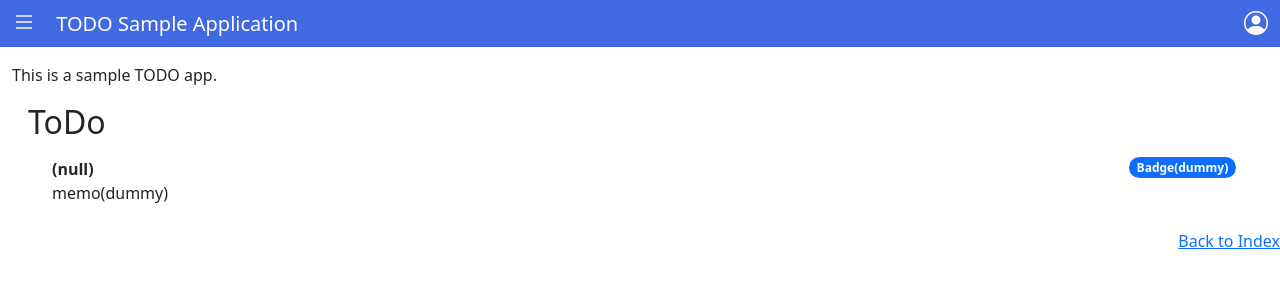
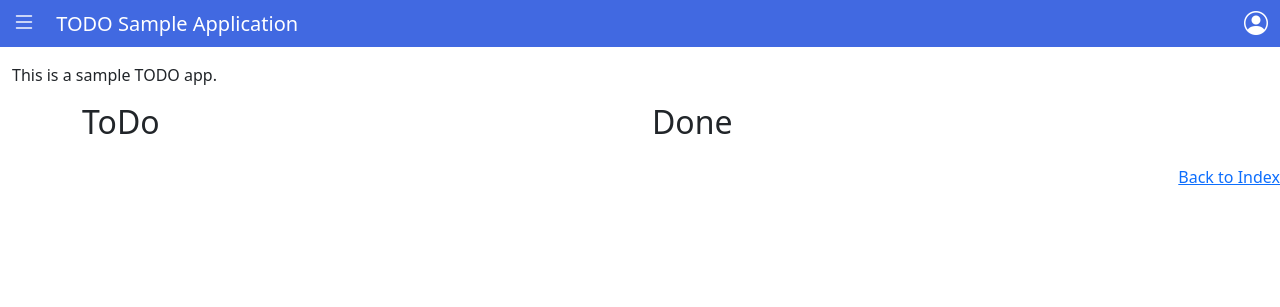
Before and after one commit to kazukifujiwara/docker-flask-todos, a Flask app: page /view/ in a window 1280 px wide. Shown: the top 307 px of the page. Run offline with Flask 2, Linux system fonts and the light colour scheme; some libraries are stand-ins or nearby versions.

Commit message:
added task's status

```diff
--- a/src/apis/__init__.py
+++ b/src/apis/__init__.py
@@ -3,8 +3,8 @@ from .todos import api as todos
 
 api = Api(
     version='1.0',
-    title='Sample API',
-    description='A sample API',
+    title='Sample TODO API',
+    description='Sample TODO API',
     doc="/doc/"
 )
 
--- a/src/templates/layout.html
+++ b/src/templates/layout.html
@@ -27,7 +27,7 @@
                     <!-- ml-auto: navbar内右寄せアイテムに適用 -->
                     <ul class="navbar-nav ml-auto">
                         <li class="nav-item">
-                            <i class="bi bi-person-circle h4" style="color: white;"></i>
+                            <i class="bi bi-person-circle h4" style="color: white;" onclick="openAccountModal()"></i>
                         </li>
                     </ul>
 
@@ -41,19 +41,38 @@
             <!-- position-absolute をつけることで要素を浮かせる -->
             <!-- TODO: col-sm-4 → col-sm-6 に変えてみた(様子見) -->
             <div class="sidebar p-4 bg-light col-xl-3 col-sm-6 position-absolute">
-                <div class="list-group" id="list-tab" role="tablist">
-                    <a class="list-group-item list-group-item-action active" id="sidebar-item-1" data-bs-toggle="list" href="#list-1" role="tab" aria-controls="sidebar-item-1">Dummy Menu1</a>
-                    <a class="list-group-item list-group-item-action" id="sidebar-item-2" data-bs-toggle="list" href="#list-2" role="tab" aria-controls="sidebar-item-2">Dummy Menu2</a>
-                    <a href="/doc" class="list-group-item list-group-item-action">SwaggerUI</a>
-                    <a href="/api/todos" class="list-group-item list-group-item-action">JSON Data</a>
-                    <a href="https://github.com/kazukifujiwara/docker-flask-todos" class="list-group-item list-group-item-action">Source Code(GitHub)</a>
-                  </div>
+                <div class="list-group list-group-flush" id="list-tab" role="tablist">
+                    <!-- <div>
+                        <a class="list-group-item list-group-item-action" id="sidebar-item-1" data-bs-toggle="list" href="#list-1" role="tab" aria-controls="sidebar-item-1">Dummy Menu1</a>
+                    </div>
+                    <div>
+                        <a class="list-group-item list-group-item-action" id="sidebar-item-2" data-bs-toggle="list" href="#list-2" role="tab" aria-controls="sidebar-item-2">Dummy Menu2</a>
+                    </div> -->
+                    <div class="list-group-item list-group-item-action">
+                        <a href="/doc" style="color:black; text-decoration: none;">
+                            <i class="bi bi-link-45deg"></i>
+                            <span>Swagger UI</span>
+                        </a>
+                    </div>
+                    <div class="list-group-item list-group-item-action">
+                        <a href="/api/todos" style="color:black; text-decoration: none;">
+                            <i class="bi bi-link-45deg"></i>
+                            <span>JSON Data</span>
+                        </a>
+                    </div>
+                    <div class="list-group-item list-group-item-action">
+                        <a href="https://github.com/kazukifujiwara/docker-flask-todos"  style="color:black; text-decoration: none;">
+                            <i class="bi bi-github"></i>
+                            <span>Source Code</span>
+                        </a>
+                    </div>
+                </div>
             </div>
             <div class="content">
                 <div class="container">
                     <!-- menuによって表示するコンテンツを切り替える場合はdivの中にコンテンツを記載する(現時点では空)-->
-                    <div class="tab-pane fade show active" id="list-1" role="tabpanel" aria-labelledby="sidebar-item-1"></div>
-                    <div class="tab-pane fade" id="list-2" role="tabpanel" aria-labelledby="sidebar-item-2"></div>
+                    <!-- <div class="tab-pane fade show active" id="list-1" role="tabpanel" aria-labelledby="sidebar-item-1"></div>
+                    <div class="tab-pane fade" id="list-2" role="tabpanel" aria-labelledby="sidebar-item-2"></div> -->
                 </div>
                 <div class="container-fluid">
                     {% block content %}{% endblock %}
@@ -72,5 +91,10 @@
     <script src="https://cdn.jsdelivr.net/npm/@popperjs/core@2.5.4/dist/umd/popper.min.js" integrity="sha384-q2kxQ16AaE6UbzuKqyBE9/u/KzioAlnx2maXQHiDX9d4/zp8Ok3f+M7DPm+Ib6IU" crossorigin="anonymous"></script>
     <script src="https://cdn.jsdelivr.net/npm/bootstrap@5.0.0-beta1/dist/js/bootstrap.min.js" integrity="sha384-pQQkAEnwaBkjpqZ8RU1fF1AKtTcHJwFl3pblpTlHXybJjHpMYo79HY3hIi4NKxyj" crossorigin="anonymous"></script>
     <script src="{{url_for('static', filename='js/main.js')}}"></script>
+    <script>
+        function openAccountModal() {
+            alert('The login function has not been implemented yet.');
+        }
+    </script>
 </body>
 </html>
--- a/src/templates/view.html
+++ b/src/templates/view.html
@@ -21,18 +21,48 @@ TODO App
 <!-- mycomp's template -->
 {% raw %}
 <script type="text/x-template" id="mycomp-template">
-    <div>
-        <h2>ToDo</h2>
+    <div class="container">
+        <div class="row">
+            <!-- ToDo Section -->
+            <div id="ToDoSection" class="col-md-6 col-sm-12 col-xs-12">
+                <h2>ToDo</h2>
+                <ul class="list-group">
+                    <li class="list-group-item d-flex justify-content-between align-items-start" v-for="item in data" v-if="item.status === 'new'">
+                        <i class="sidebar-toggler bi bi-circle me-3 mt-2 h4" style="color: royalblue;"  v-if="item.status === 'new'"></i>
+                        <i class="sidebar-toggler bi bi-check-circle-fill me-3 mt-2 h4" style="color: royalblue;"  v-if="item.status === 'done'"></i>
+                        <div class="ms-2 me-auto container-fluid" @click="select(item)">
+                            <div class="fw-bold">{{item.task}}</div>
+                            <div v-if="(item.detail != null) && (item.detail != '')">
+                                <i class="bi bi-file-earmark-text"></i>
+                                <span>detail</span>
+                            </div>
+                        </div>
+                        <span class="badge bg-success rounded-pill" v-if="item.status === 'new'">New</span>
+                        <span class="badge bg-primary rounded-pill" v-if="item.status === 'done'">Done</span>
+                    </li>
+                </ul>
+            </div>
 
-        <ul class="list-group list-group-flush">
-            <li class="list-group-item d-flex justify-content-between align-items-start" v-for="item in data" @click="select(item)">
-                <div class="ms-2 me-auto">
-                  <div class="fw-bold">{{item.task}}</div>
-                  memo(dummy)
-                </div>
-                <span class="badge bg-primary rounded-pill">Badge(dummy)</span>
-            </li>
-        </ul>
+            <!-- Done Section -->
+            <div id="DoneSection" class="col-md-6 col-sm-12 col-xs-12">
+                <h2>Done</h2>
+                <ul class="list-group">
+                    <li class="list-group-item d-flex justify-content-between align-items-start" v-for="item in data" v-if="item.status === 'done'">
+                        <i class="sidebar-toggler bi bi-circle me-3 mt-2 h4" style="color: royalblue;"  v-if="item.status === 'new'"></i>
+                        <i class="sidebar-toggler bi bi-check-circle-fill me-3 mt-2 h4" style="color: royalblue;"  v-if="item.status === 'done'"></i>
+                        <div class="ms-2 me-auto container-fluid" @click="select(item)">
+                            <div class="fw-bold">{{item.task}}</div>
+                            <div v-if="(item.detail != null) && (item.detail != '')">
+                                <i class="bi bi-file-earmark-text"></i>
+                                <span>detail</span>
+                            </div>
+                        </div>
+                        <span class="badge bg-success rounded-pill" v-if="item.status === 'new'">New</span>
+                        <span class="badge bg-primary rounded-pill" v-if="item.status === 'done'">Done</span>
+                    </li>
+                </ul>
+            </div>
+        </div>
 
         <div class="modal fade" id="item_modal">
             <div class="modal-dialog" role="document">
@@ -47,6 +77,8 @@ TODO App
                             <span>{{picked_item.id}}</span><br>
                             <span>Created at:</span><br>
                             <span>{{picked_item.created_at}}</span>
+                            <span>Status:</span><br>
+                            <span>{{picked_item.status}}</span>
                         </div>
                         <form>
                         <div class="mb-3">
@@ -55,7 +87,7 @@ TODO App
                         </div>
                         <div class="mb-3">
                             <label for="task-detail" class="col-form-label">Task detail:</label>
-                            <textarea class="form-control" id="task-detail">dummy</textarea>
+                            <textarea class="form-control" id="task-detail">{{picked_item.detail}}</textarea>
                         </div>
                         </form>
                     </div>
@@ -80,7 +112,7 @@ Vue.component('mycomp', {
     data:function(){
         return {
             alert: 'TODO API',
-            data: [{"id":"(null)", "task":"(null)", "crated_at":"(null)"}],
+            data: [{"id":"(null)", "task":"(null)", "status":"(null)", "crated_at":"(null)"}],
             picked_item: {}
         }
     },
@@ -94,9 +126,9 @@ Vue.component('mycomp', {
         select: function (task) {
             let self = this;
             self.picked_item = task;
-            self.openModal();
+            self.openItemModal();
         },
-        openModal: function() {
+        openItemModal: function() {
             let self = this;
             $('#item_modal').modal('show');
         },
```
Also changed, not shown: src/apis/todos.py (+11 -5 lines), src/schema/todo.py (+8 -0 lines), README.md.
